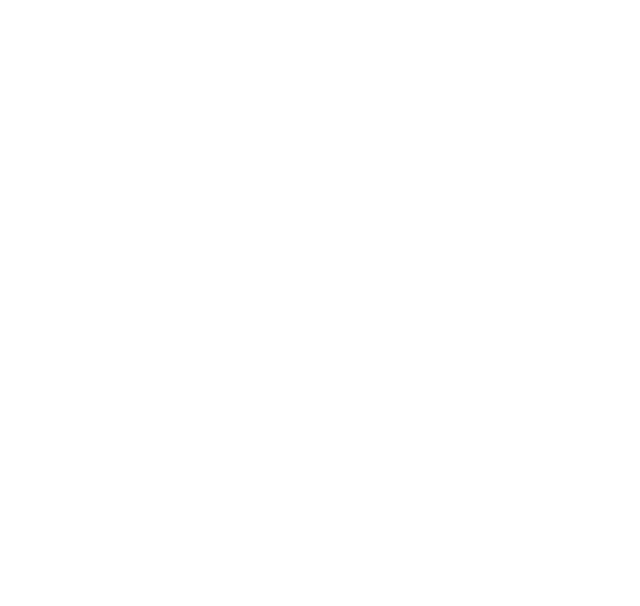
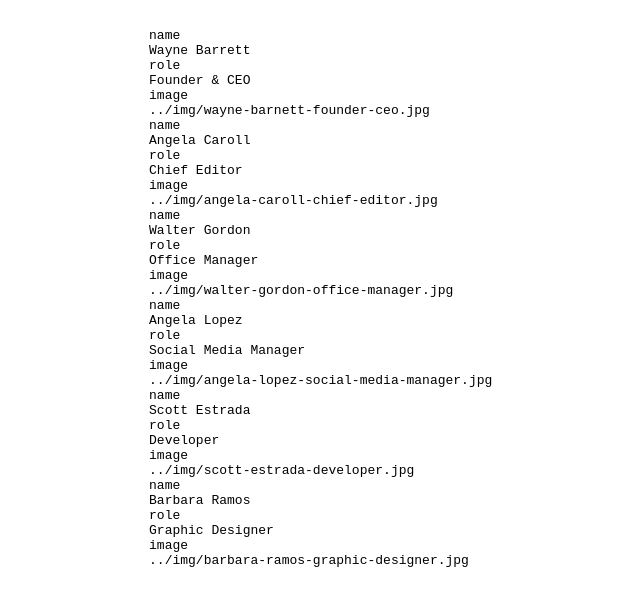
Before and after one commit to Antonius131/js-our-team, a plain HTML site: page index.html in a window 1280 px wide. Shown: the whole page, without its empty margins (93-733 px from the left). Drawn offline with Linux system fonts and the light colour scheme.

Commit message:
MILESTONE 2: printing objects in DOM

```diff
--- a/index.html
+++ b/index.html
@@ -7,7 +7,7 @@
    <title>Our Team</title>
 </head>
 <body>
-
+   <pre id="members-list"></pre>
 
    <script src="js/script.js"></script>
 </body>
--- a/js/script.js
+++ b/js/script.js
@@ -12,7 +12,7 @@
  *
  */
 
-
+// creating teamMembers array
 const teamMembers = [
    {
       name: 'Wayne Barrett',
@@ -47,8 +47,23 @@ const teamMembers = [
 ];
 
 
+// Printing in console Keys Values
 for (let i=0; i<teamMembers.length; i++) {
    for (let key in teamMembers[i]) {
       console.log(`${key}: ${teamMembers[i][key]}`)
    }
 }
+
+
+// Printing in DOM array objetcs
+const membersList = document.getElementById('members-list');
+
+for (let i=0; i<teamMembers.length; i++) {
+
+   for (let key in teamMembers[i]) {
+      membersList.innerHTML += `
+                              ${key}
+                              ${teamMembers[i][key]}`;
+   }
+
+}
```
